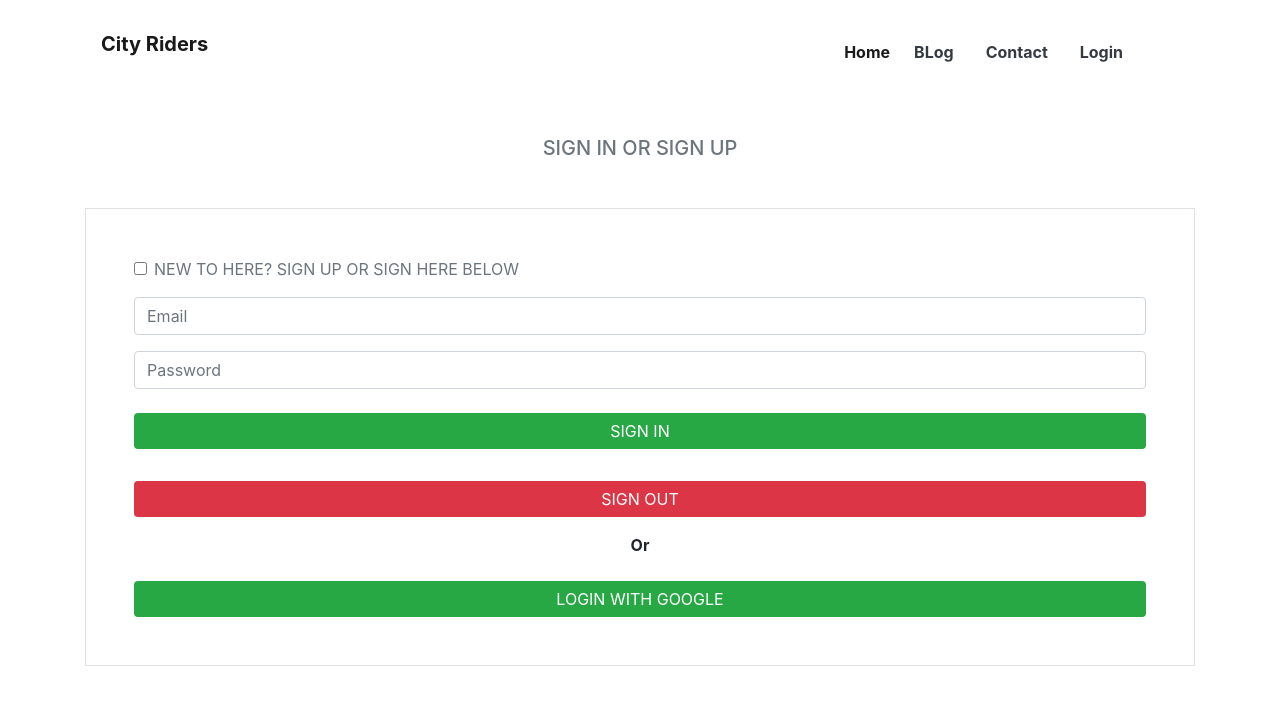
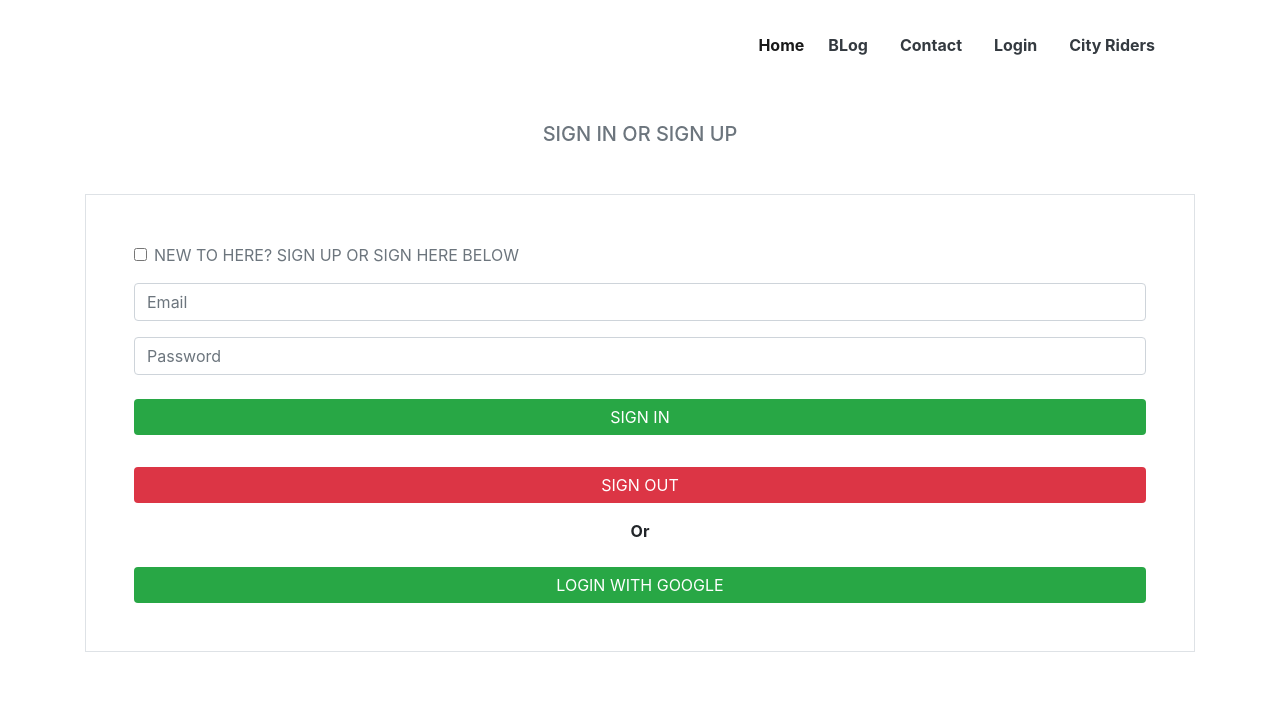
Before and after one commit to pranesh12/city-rider-ticket-system, a React (Create React App) app: page /login in a window 1280 px wide. Shown: the top 704 px of the page. Built offline with nearby package versions, Linux system fonts and the light colour scheme.

Commit message:
navbar updated

```diff
--- a/src/Components/Nav/Nav.js
+++ b/src/Components/Nav/Nav.js
@@ -19,7 +19,11 @@ const Nav = () => {
           >
             <span className="navbar-toggler-icon"></span>
           </button>
-          <p className="navbar-brand font-weight-bold">City Riders</p>
+          <p className="navbar-brand ">
+            <Link to="/login" className="nav-link text-dark">
+              {logInUser.name || logInUser.email || ""}
+            </Link>
+          </p>
 
           <div className="collapse navbar-collapse" id="navbarTogglerDemo03">
             <ul className="navbar-nav ml-auto mt-2 mt-lg-0">
@@ -41,8 +45,8 @@ const Nav = () => {
                 </Link>
               </li>
               <li className="nav-item   pr-3 font-weight-bold">
-                <Link to="/login" className="nav-link text-dark">
-                  {logInUser.name || logInUser.email || ""}
+                <Link to="/" className="nav-link text-dark">
+                  City Riders
                 </Link>
               </li>
             </ul>
```
Also changed, not shown: 1 other file (tests, documents, lock files or other folders).
